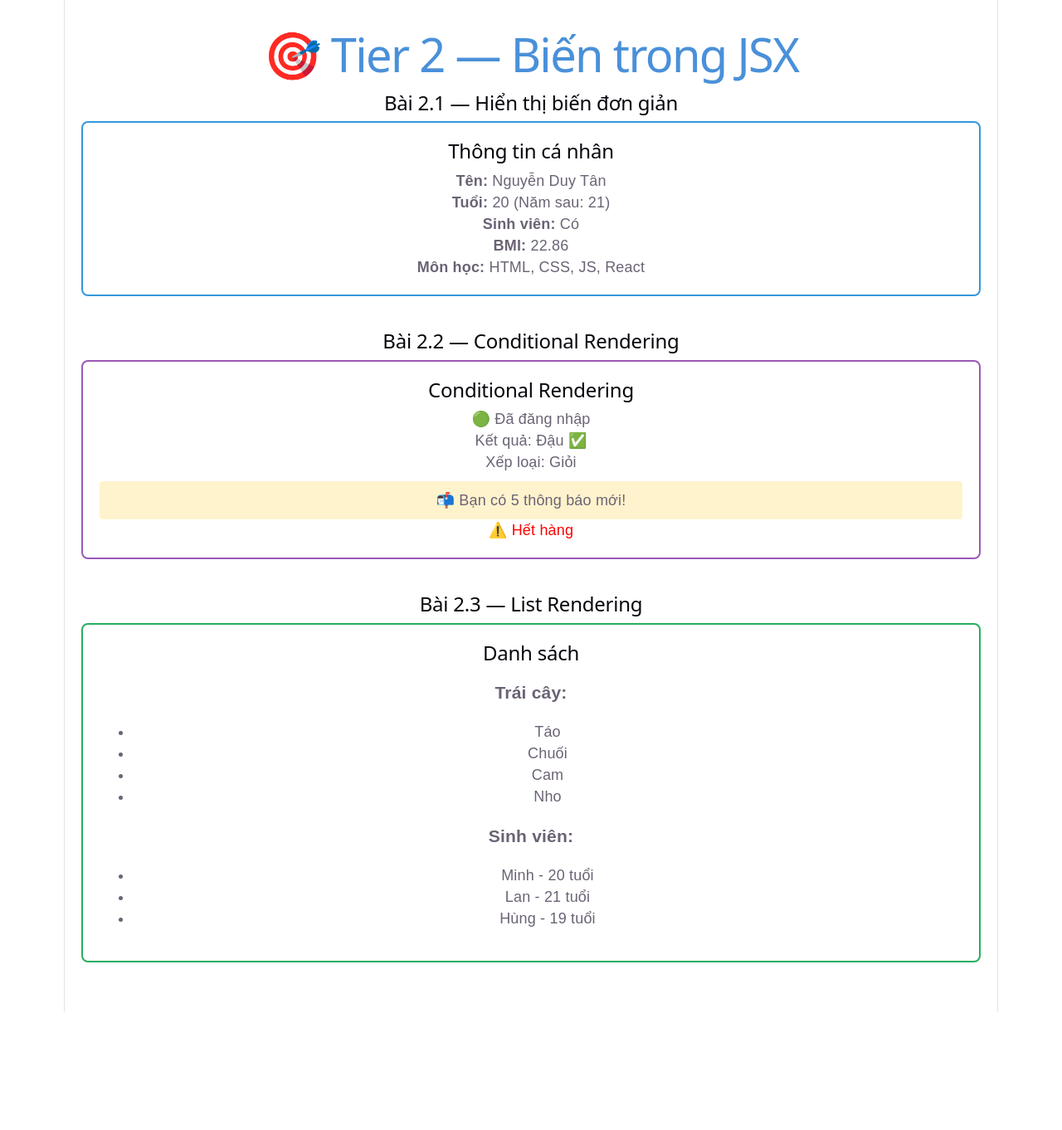
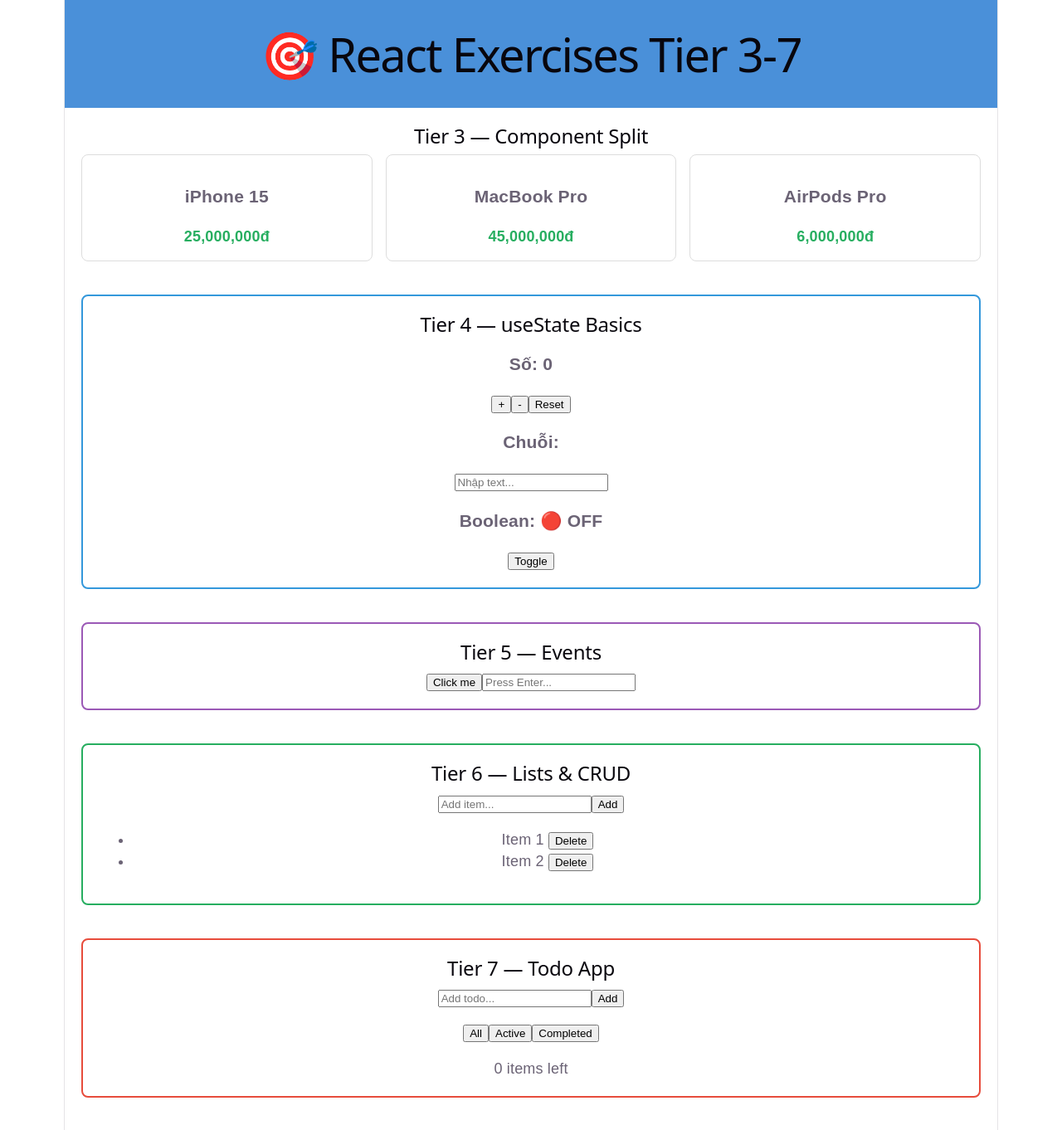
Before and after one commit to Tanne55/CSE391_NguyenDuyTan_2451160825, a React (Vite) app in the folder lab_practical/session_04_react_basics/my-app/: page / in a window 1280 px wide. Shown: the top 1362 px of the page at 83% size. Before the commit the page ends 1220 px from the top, so only its background shows below. Built offline with nearby package versions, Linux system fonts and the light colour scheme.

Commit message:
feat: Tier 3-7 - Component Split, useState, Events, CRUD, Todo App

```diff
--- a/lab_practical/session_04_react_basics/my-app/src/App.jsx
+++ b/lab_practical/session_04_react_basics/my-app/src/App.jsx
@@ -1,88 +1,92 @@
 import { useState } from 'react';
 
-// ===== TIER 2 — Biến trong JSX =====
+// ===== TIER 3-7 — Component Split, useState, Events, CRUD, Todo App =====
 
-// Bài 2.1 — Hiển thị biến đơn giản
-function SimpleVariables() {
-    const ten = "Nguyễn Duy Tân";
-    const tuoi = 20;
-    const laSinhVien = true;
-    const monHoc = ["HTML", "CSS", "JS", "React"];
-    const canNang = 70;
-    const chieuCao = 1.75;
-    const bmi = (canNang / (chieuCao * chieuCao)).toFixed(2);
+// Tier 3: Component Split
+function Header() {
+    return <header style={{ background: '#4a90d9', color: '#fff', padding: '20px', textAlign: 'center' }}>
+        <h1>🎯 React Exercises Tier 3-7</h1>
+    </header>;
+}
 
+function ProductCard({ name, price }) {
     return (
-        <div style={{ padding: "20px", border: "2px solid #3498db", borderRadius: "8px" }}>
-            <h2>Thông tin cá nhân</h2>
-            <p><strong>Tên:</strong> {ten}</p>
-            <p><strong>Tuổi:</strong> {tuoi} (Năm sau: {tuoi + 1})</p>
-            <p><strong>Sinh viên:</strong> {laSinhVien ? "Có" : "Không"}</p>
-            <p><strong>BMI:</strong> {bmi}</p>
-            <p><strong>Môn học:</strong> {monHoc.join(", ")}</p>
+        <div style={{ border: '1px solid #ddd', padding: '16px', borderRadius: '8px' }}>
+            <h3>{name}</h3>
+            <p style={{ color: '#27ae60', fontWeight: 'bold' }}>{price.toLocaleString()}đ</p>
         </div>
     );
 }
 
-// Bài 2.2 — Conditional Rendering
-function ConditionalDemo() {
-    const isLoggedIn = true;
-    const score = 85;
-    const hasNotification = true;
-    const notificationCount = 5;
-    const stock = 0;
+// Tier 4: useState với số, chuỗi, boolean
+function StateDemo() {
+    const [count, setCount] = useState(0);
+    const [text, setText] = useState("");
+    const [isOn, setIsOn] = useState(false);
 
     return (
-        <div style={{ padding: "20px", border: "2px solid #9b59b6", borderRadius: "8px" }}>
-            <h2>Conditional Rendering</h2>
+        <div style={{ padding: '20px', border: '2px solid #3498db', borderRadius: '8px' }}>
+            <h2>Tier 4 — useState Basics</h2>
 
-            {/* Ternary */}
-            <p>{isLoggedIn ? "🟢 Đã đăng nhập" : "🔴 Chưa đăng nhập"}</p>
-            <p>Kết quả: {score >= 50 ? "Đậu ✅" : "Rớt ❌"}</p>
-            <p>Xếp loại: {
-                score >= 90 ? "Xuất sắc" :
-                score >= 80 ? "Giỏi" :
-                score >= 70 ? "Khá" :
-                score >= 50 ? "Trung bình" : "Yếu"
-            }</p>
+            <div style={{ marginBottom: '16px' }}>
+                <h3>Số: {count}</h3>
+                <button onClick={() => setCount(count + 1)}>+</button>
+                <button onClick={() => setCount(count - 1)}>-</button>
+                <button onClick={() => setCount(0)}>Reset</button>
+            </div>
 
-            {/* && operator */}
-            {hasNotification && (
-                <div style={{ background: "#fff3cd", padding: "10px", marginTop: "10px", borderRadius: "4px" }}>
-                    📬 Bạn có {notificationCount} thông báo mới!
+            <div style={{ marginBottom: '16px' }}>
+                <h3>Chuỗi: {text}</h3>
+                <input value={text} onChange={(e) => setText(e.target.value)} placeholder="Nhập text..." />
             </div>
-            )}
 
-            {stock === 0 && <p style={{ color: "red" }}>⚠️ Hết hàng</p>}
+            <div>
+                <h3>Boolean: {isOn ? "🟢 ON" : "🔴 OFF"}</h3>
+                <button onClick={() => setIsOn(!isOn)}>Toggle</button>
+            </div>
         </div>
     );
 }
 
-// Bài 2.3 — List Rendering
-function ListRendering() {
-    const fruits = ["Táo", "Chuối", "Cam", "Nho"];
-    const students = [
-        { id: 1, name: "Minh", age: 20 },
-        { id: 2, name: "Lan", age: 21 },
-        { id: 3, name: "Hùng", age: 19 }
-    ];
+// Tier 5: Events
+function EventsDemo() {
+    const [message, setMessage] = useState("");
 
     return (
-        <div style={{ padding: "20px", border: "2px solid #27ae60", borderRadius: "8px" }}>
-            <h2>Danh sách</h2>
+        <div style={{ padding: '20px', border: '2px solid #9b59b6', borderRadius: '8px' }}>
+            <h2>Tier 5 — Events</h2>
+            <button onClick={() => setMessage("Clicked!")}>Click me</button>
+            <input onKeyDown={(e) => e.key === 'Enter' && setMessage("Enter pressed!")} placeholder="Press Enter..." />
+            <p>{message}</p>
+        </div>
+    );
+}
 
-            <h3>Trái cây:</h3>
+// Tier 6: Lists & CRUD
+function CRUDDemo() {
+    const [items, setItems] = useState(['Item 1', 'Item 2']);
+    const [input, setInput] = useState('');
+
+    const addItem = () => {
+        if (input.trim()) {
+            setItems([...items, input]);
+            setInput('');
+        }
+    };
+
+    const deleteItem = (index) => {
+        setItems(items.filter((_, i) => i !== index));
+    };
+
+    return (
+        <div style={{ padding: '20px', border: '2px solid #27ae60', borderRadius: '8px' }}>
+            <h2>Tier 6 — Lists & CRUD</h2>
+            <input value={input} onChange={(e) => setInput(e.target.value)} placeholder="Add item..." />
+            <button onClick={addItem}>Add</button>
             <ul>
-                {fruits.map((fruit, index) => (
-                    <li key={index}>{fruit}</li>
-                ))}
-            </ul>
-
-            <h3>Sinh viên:</h3>
-            <ul>
-                {students.map(student => (
-                    <li key={student.id}>
-                        {student.name} - {student.age} tuổi
+                {items.map((item, index) => (
+                    <li key={index}>
+                        {item} <button onClick={() => deleteItem(index)}>Delete</button>
                     </li>
                 ))}
             </ul>
@@ -90,26 +94,90 @@ function ListRendering() {
     );
 }
 
+// Tier 7: Todo App
+function TodoApp() {
+    const [todos, setTodos] = useState([]);
+    const [input, setInput] = useState('');
+    const [filter, setFilter] = useState('all');
+
+    const addTodo = () => {
+        if (input.trim()) {
+            setTodos([...todos, { id: Date.now(), text: input, completed: false }]);
+            setInput('');
+        }
+    };
+
+    const toggleTodo = (id) => {
+        setTodos(todos.map(todo => todo.id === id ? { ...todo, completed: !todo.completed } : todo));
+    };
+
+    const deleteTodo = (id) => {
+        setTodos(todos.filter(todo => todo.id !== id));
+    };
+
+    const filteredTodos = todos.filter(todo => {
+        if (filter === 'active') return !todo.completed;
+        if (filter === 'completed') return todo.completed;
+        return true;
+    });
+
+    return (
+        <div style={{ padding: '20px', border: '2px solid #e74c3c', borderRadius: '8px' }}>
+            <h2>Tier 7 — Todo App</h2>
+            <input value={input} onChange={(e) => setInput(e.target.value)} onKeyDown={(e) => e.key === 'Enter' && addTodo()} placeholder="Add todo..." />
+            <button onClick={addTodo}>Add</button>
+
+            <div style={{ margin: '16px 0' }}>
+                <button onClick={() => setFilter('all')}>All</button>
+                <button onClick={() => setFilter('active')}>Active</button>
+                <button onClick={() => setFilter('completed')}>Completed</button>
+            </div>
+
+            <ul style={{ listStyle: 'none', padding: 0 }}>
+                {filteredTodos.map(todo => (
+                    <li key={todo.id} style={{ padding: '8px', borderBottom: '1px solid #ddd' }}>
+                        <input type="checkbox" checked={todo.completed} onChange={() => toggleTodo(todo.id)} />
+                        <span style={{ textDecoration: todo.completed ? 'line-through' : 'none', marginLeft: '8px' }}>{todo.text}</span>
+                        <button onClick={() => deleteTodo(todo.id)} style={{ float: 'right' }}>Delete</button>
+                    </li>
+                ))}
+            </ul>
+            <p>{todos.filter(t => !t.completed).length} items left</p>
+        </div>
+    );
+}
+
 // Main App
 function App() {
     return (
-        <div style={{ padding: '20px', fontFamily: 'Arial, sans-serif' }}>
-            <h1 style={{ textAlign: 'center', color: '#4a90d9' }}>🎯 Tier 2 — Biến trong JSX</h1>
-
+        <div style={{ fontFamily: 'Arial, sans-serif' }}>
+            <Header />
+            <div style={{ padding: '20px' }}>
                 <section style={{ marginBottom: '40px' }}>
-                <h2>Bài 2.1 — Hiển thị biến đơn giản</h2>
-                <SimpleVariables />
+                    <h2>Tier 3 — Component Split</h2>
+                    <div style={{ display: 'grid', gridTemplateColumns: 'repeat(3, 1fr)', gap: '16px' }}>
+                        <ProductCard name="iPhone 15" price={25000000} />
+                        <ProductCard name="MacBook Pro" price={45000000} />
+                        <ProductCard name="AirPods Pro" price={6000000} />
+                    </div>
                 </section>
 
                 <section style={{ marginBottom: '40px' }}>
-                <h2>Bài 2.2 — Conditional Rendering</h2>
-                <ConditionalDemo />
+                    <StateDemo />
                 </section>
 
                 <section style={{ marginBottom: '40px' }}>
-                <h2>Bài 2.3 — List Rendering</h2>
-                <ListRendering />
+                    <EventsDemo />
                 </section>
+
+                <section style={{ marginBottom: '40px' }}>
+                    <CRUDDemo />
+                </section>
+
+                <section style={{ marginBottom: '40px' }}>
+                    <TodoApp />
+                </section>
+            </div>
         </div>
     );
 }
```
Lines whose indentation alone changed are shown as unchanged.
